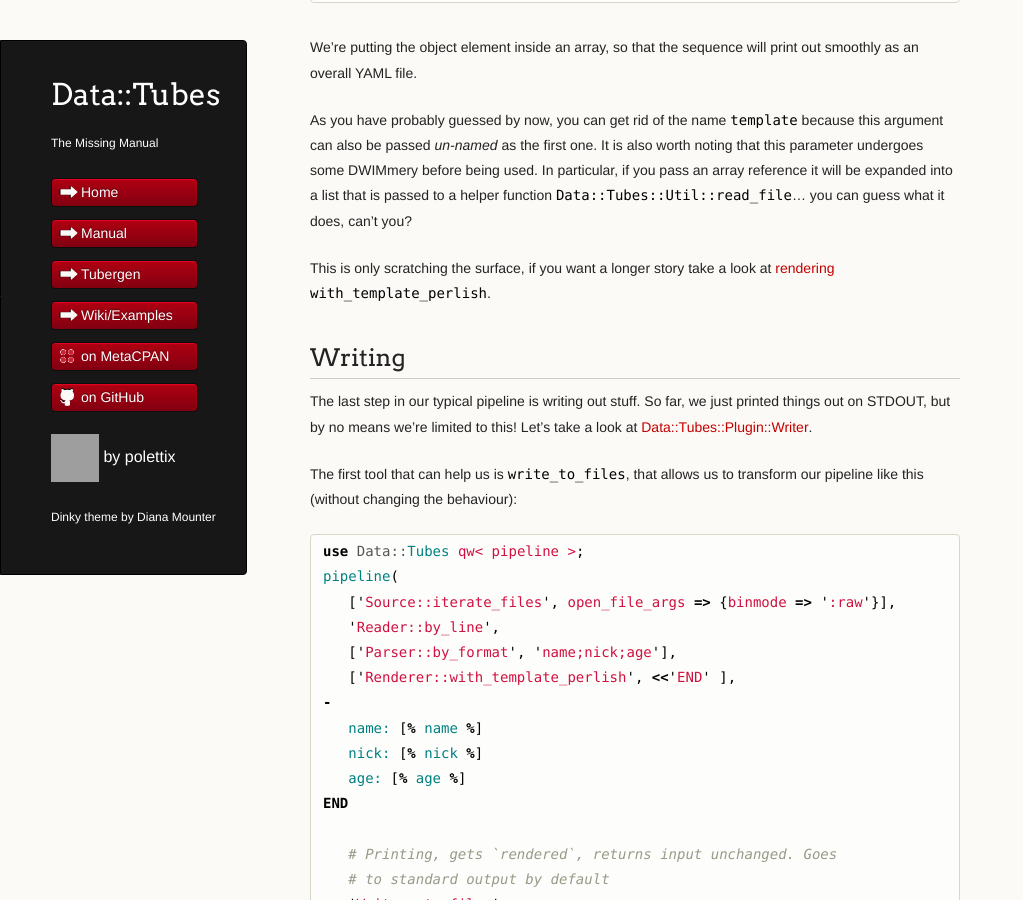
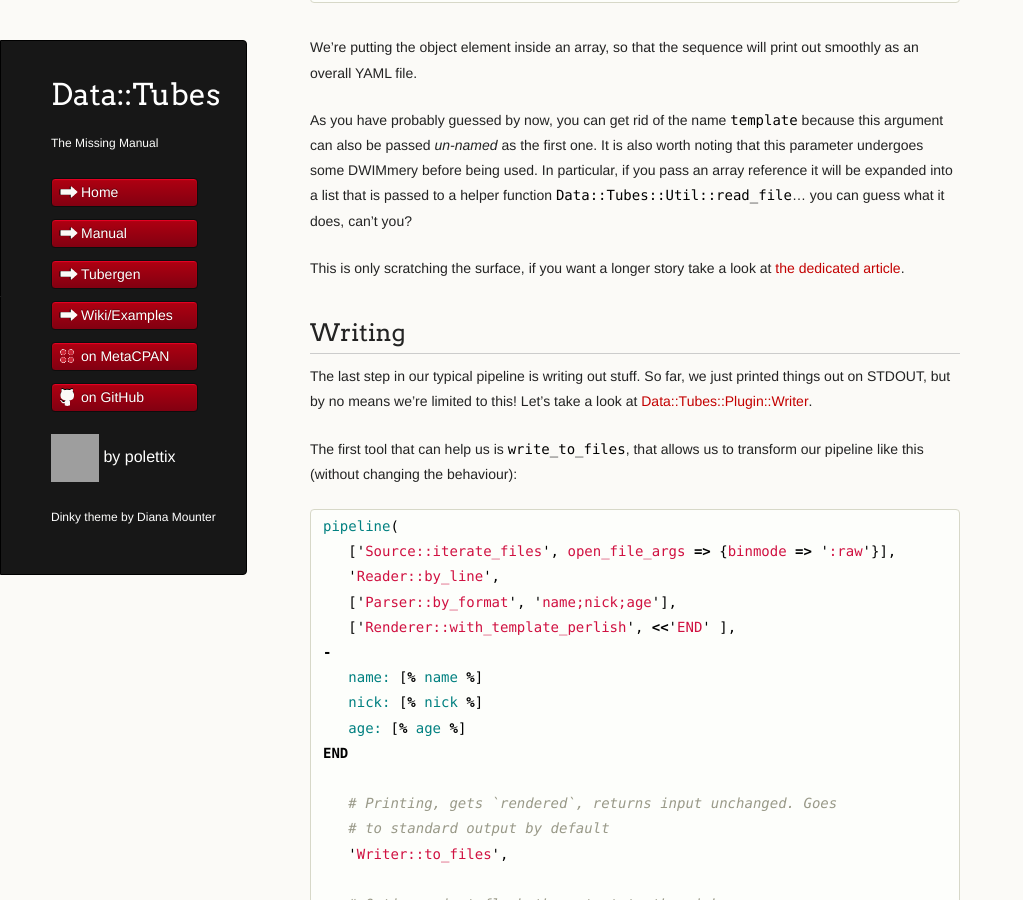
Before and after one commit to polettix/Data-Tubes, a Jekyll site: the page built from manual.md, in a window 1280 px wide and 900 px high, scrolled down 16340 px. Shown: the whole window, without its empty margins (0-1023 px from the left). Built offline with Jekyll 4.4.1, drawn with Linux system fonts in a browser that asks for light colours; comment, search, counter and statistics services are not loaded; grey boxes are pictures that could not be loaded.

Commit message:
manual: writing

````diff
--- a/manual.md
+++ b/manual.md
@@ -776,22 +776,20 @@ it will be expanded into a list that is passed to a helper function
 `Data::Tubes::Util::read_file`... you can guess what it does, can't you?
 
 This is only scratching the surface, if you want a longer story take
-a look at [rendering `with_template_perlish`][render-tp].
+a look at [the dedicated article][render-tp].
 
 [render-tp]: https://github.com/polettix/Data-Tubes/wiki/Rendering-with_template_perlish
 
 ## Writing
 
 The last step in our typical pipeline is writing out stuff. So far, we
-just printed things out on STDOUT, but by no means we're limited to this!
-Let's take a look at
-[Data::Tubes::Plugin::Writer](https://metacpan.org/pod/Data::Tubes::Plugin::Writer).
+just printed things out on STDOUT, but by no means we're limited to
+this! Let's take a look at [Data::Tubes::Plugin::Writer][].
 
 The first tool that can help us is `write_to_files`, that allows us to
 transform our pipeline like this (without changing the behaviour):
 
 ```perl
-use Data::Tubes qw< pipeline >;
 pipeline(
    ['Source::iterate_files', open_file_args => {binmode => ':raw'}],
    'Reader::by_line',
````
